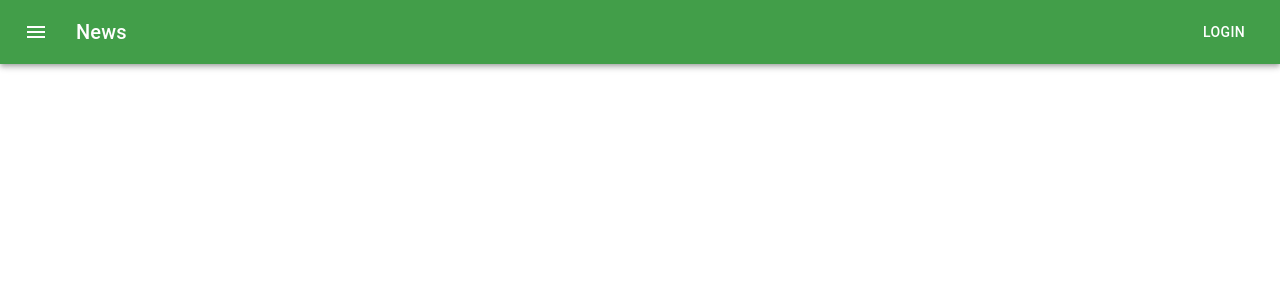
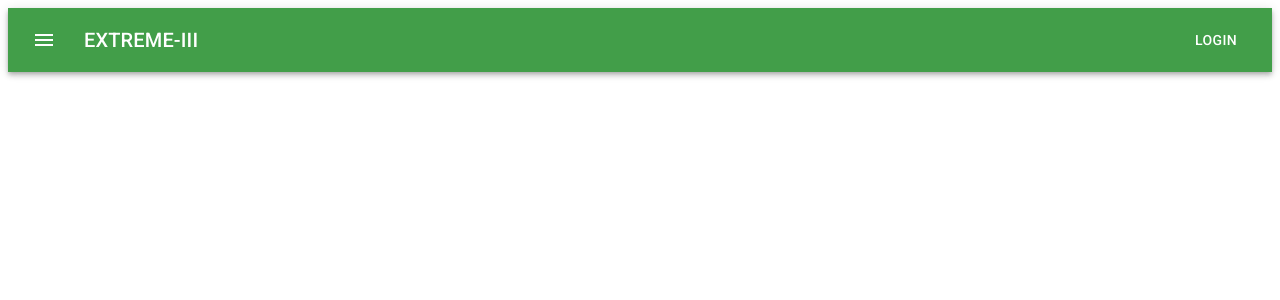
Before and after one commit to pwangsom/vite-react-mui-admin-01, a React (Vite) app: page / in a window 1280 px wide. Shown: the top 300 px of the page. Built offline with nearby package versions, Linux system fonts and the light colour scheme.

Commit message:
Before replace Navbar.jsx

```diff
--- a/index.html
+++ b/index.html
@@ -3,16 +3,17 @@
   <head>
     <meta charset="UTF-8" />
     <meta name="viewport" content="width=device-width, initial-scale=1.0" />
+    <title>EXTREME-III</title>
+    <!-- Fonts to support Material Design -->
     <link
-      href="https://fonts.googleapis.com/css2?family=Nunito:ital,wght@0,200;0,300;0,400;0,500;0,600;0,700;0,800;0,900;1,200;1,300;1,400;1,500;1,600;1,700;1,800;1,900&display=swap"
-      rel="stylesheet">
-    <style>
-      * {
-        font-family: 'Nunito', sans-serif;
-        margin: 0;
-      }
-    </style>
-    <title>extreme iii</title>
+      rel="stylesheet"
+      href="https://fonts.googleapis.com/css?family=Roboto:300,400,500,700&display=swap"
+    />
+    <!-- Icons to support Material Design -->
+    <link
+      rel="stylesheet"
+      href="https://fonts.googleapis.com/icon?family=Material+Icons"
+    />
   </head>
   <body>
     <div id="root"></div>
--- a/src/App.jsx
+++ b/src/App.jsx
@@ -1,8 +1,8 @@
 import * as React from 'react';
 
-import Navbar from './components/navbar/Navbar';
 import Home from './pages/home/Home'
 
+import Box from '@mui/material/Box';
 import { ThemeProvider } from "@mui/material";
 import { appTheme } from "./themes/theme";
 
@@ -10,7 +10,9 @@ import { appTheme } from "./themes/theme";
 function App() {
   return (
     <ThemeProvider theme={appTheme}>
-      <Home />
+      <Box sx={{ flexGrow: 1 }}>
+          <Home />
+      </Box>
     </ThemeProvider>
   )
 }
--- a/src/components/navbar/Navbar.jsx
+++ b/src/components/navbar/Navbar.jsx
@@ -9,7 +9,7 @@ import MenuIcon from '@mui/icons-material/Menu';
 
 const Navbar = () => {
     return (
-        <Box sx={{ flexGrow: 1 }}>
+        <Box>
             <AppBar position="static">
                 <Toolbar>
                     <IconButton
@@ -22,7 +22,7 @@ const Navbar = () => {
                         <MenuIcon />
                     </IconButton>
                     <Typography variant="h6" component="div" sx={{ flexGrow: 1 }}>
-                        News
+                        EXTREME-III
                     </Typography>
                     <Button color="inherit">Login</Button>
                 </Toolbar>
--- a/src/pages/home/Home.jsx
+++ b/src/pages/home/Home.jsx
@@ -1,10 +1,13 @@
 import Navbar from "../../components/navbar/Navbar"
 
 import React from 'react'
+import Box from '@mui/material/Box';
 
 const Home = () => {
   return (
-    <Navbar />
+    <Box>
+        <Navbar />
+    </Box>
   )
 }
 
```
Also changed, not shown: src/asset/img/extreme-iii-logo.png (added).
